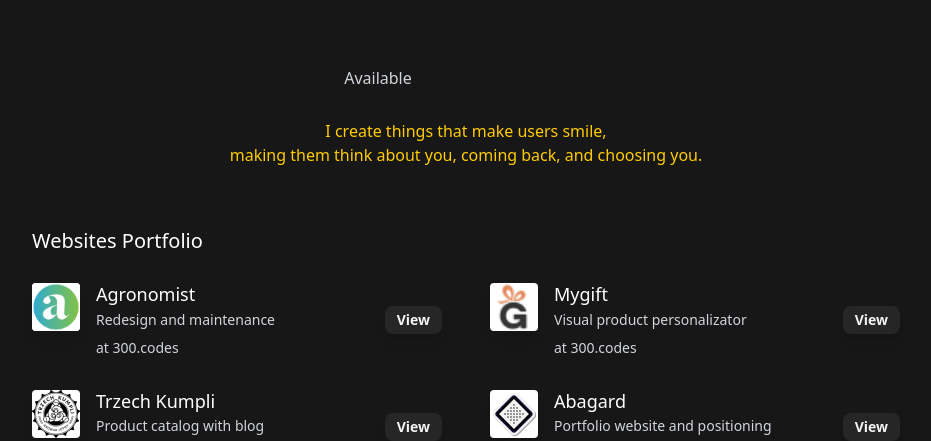
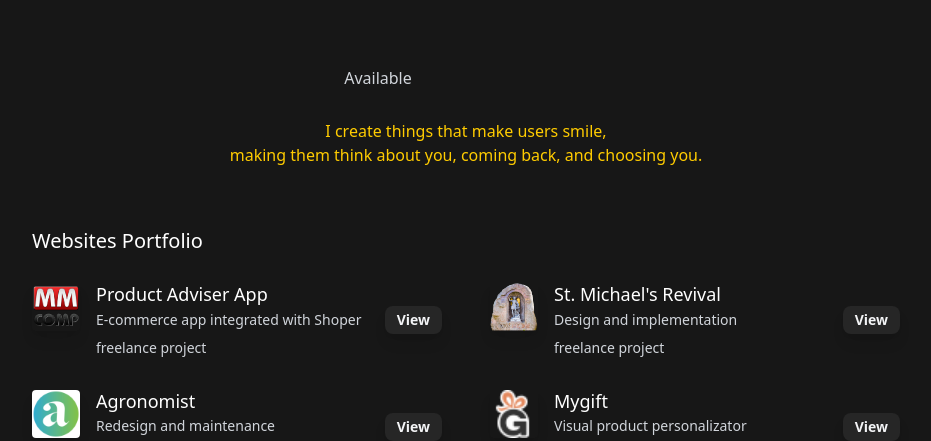
Before and after one commit to frontendkris/frontendkris.dev, an Astro site: page / in a window 1280 px wide. Shown: the part 363-804 px from the top of the page, without its empty margins (174-1105 px from the left). Built offline with nearby package versions, Linux system fonts and the light colour scheme; Astro itself is replaced by a stand-in of ours; some icons are missing.

Commit message:
Add last projects

```diff
--- a/src/components/partials/ProjectTile.tsx
+++ b/src/components/partials/ProjectTile.tsx
@@ -15,7 +15,7 @@
       className="flex gap-x-4 cursor-pointer group"
       onClick={openProjectPopup}
     >
-      <div className="w-12 h-12 min-w-max bg-white aspect-square overflow-hidden rounded shadow-lg">
+      <div className="w-12 h-12 min-w-max bg-transparent aspect-square overflow-hidden rounded shadow-lg">
         <img
           src={favicon ? favicon : galleryImages[0]}
           alt="Project cover image"
--- a/src/data/portfolio.ts
+++ b/src/data/portfolio.ts
@@ -8,7 +8,12 @@
   | "Astro JS"
   | "Svelte"
   | "HTML"
-  | "Twig";
+  | "Twig"
+  | "GROQ"
+  | "GraphQL"
+  | "XState"
+  | "Framer Motion"
+  | "REST";
 export type BackendTech = "Express.js" | "Deno" | "Node.js" | "PHP";
 export type StylingTech =
   | "CSS"
@@ -18,7 +23,7 @@
   | "Material UI"
   | "Daisy UI"
   | "Styled Components";
-export type CMS = "WordPress" | "ACF" | "WooCommerce" | "Sylius";
+export type CMS = "WordPress" | "ACF" | "WooCommerce" | "Sylius" | "Sanity";
 export type Database = "MongoDB" | "MySQL";
 export type Technology =
   | FrontendTech
@@ -42,6 +47,62 @@
 };
 
 export const portfolio: Project[] = [
+  {
+    title: "Product Adviser App",
+    excerpt: "E-commerce app integrated with Shoper",
+    description: `The "Product Adviser App" is a sophisticated e-commerce application designed to optimize consumer shopping experiences by providing personalized product recommendations. Integrated seamlessly with the Shoper platform through the REST API, this app connects directly to mmcomp.pl, a well-known electronics store. The app aims to assist users in navigating the extensive product catalog efficiently, ensuring they find the best options tailored to their specific needs and preferences.
+
+    The Product Adviser App filters and suggests products that align with user criteria and past shopping behaviors. This level of customization enhances user satisfaction by simplifying the decision-making process, making shopping both quicker and more effective. The integration with Shoper not only facilitates a smooth backend operation but also ensures up-to-date inventory and pricing, which is critical for providing accurate recommendations.`,
+    link: "https://konfigurator.mmcomp.pl/",
+    technologies: [
+      "Next.js",
+      "React",
+      "TypeScript",
+      "XState",
+      "Tailwind CSS",
+      "Daisy UI",
+      "Framer Motion",
+      "REST",
+    ],
+    active: true,
+    galleryImages: [
+      "/projects/mmcomp-1.png",
+      "/projects/mmcomp-2.png",
+      "/projects/mmcomp-3.png",
+    ],
+    favicon: "/projects/mmcomp-icon.png",
+    type: "commercial",
+    year: 2024,
+  },
+  {
+    title: "St. Michael's Revival",
+    excerpt: "Design and implementation",
+    description: `This portfolio entry highlights the development of a modern, intuitive website for St. Michael the Archangel Parish in Pogorzela, designed to enhance both user experience and administrative efficiency. Utilizing tools like Figma for design and technologies such as Astro, Tailwind CSS, and TypeScript for development, the project successfully shifted from an outdated WordPress system to a more secure and manageable platform. The integration of Sanity.io as a CMS and Vercel for hosting significantly simplified content updates and reduced operational costs.
+
+    Key features of the website include streamlined access to important parish documents, with a user-friendly administrative panel that supports effortless updates. The design, rooted in the parish's history, was meticulously planned in Figma to ensure the site's familiarity and trustworthiness among parishioners.
+
+    The outcome is a visually appealing and reliable website that stands as a testament to the benefits of modern web development practices. By optimizing performance and reducing maintenance costs, the project not only fulfills the current needs of the parish but also secures its digital presence for the future.`,
+    link: "https://parafiapogorzela.pl/",
+    technologies: [
+      "Astro JS",
+      "React",
+      "TypeScript",
+      "Tailwind CSS",
+      "Sanity",
+      "GROQ",
+    ],
+    active: true,
+    galleryImages: [
+      "/projects/parafiapogorzela-pl-1.png",
+      "/projects/parafiapogorzela-pl-2.png",
+      "/projects/parafiapogorzela-pl-3.png",
+      "/projects/parafiapogorzela-pl-4.png",
+      "/projects/parafiapogorzela-pl-5.png",
+    ],
+    favicon: "/projects/parafiapogorzela-pl-icon.png",
+    type: "commercial",
+    year: 2024,
+  },
   {
     title: "Agronomist",
     excerpt: "Redesign and maintenance",
```
Also changed, not shown: public/projects/mmcomp-1.png (added), public/projects/mmcomp-2.png (added), public/projects/mmcomp-3.png (added), public/projects/mmcomp-icon.png (added), public/projects/parafiapogorzela-pl-1.png (added), public/projects/parafiapogorzela-pl-2.png (added), public/projects/parafiapogorzela-pl-3.png (added), public/projects/parafiapogorzela-pl-4.png (added), public/projects/parafiapogorzela-pl-5.png (added), public/projects/parafiapogorzela-pl-icon.png (added).
